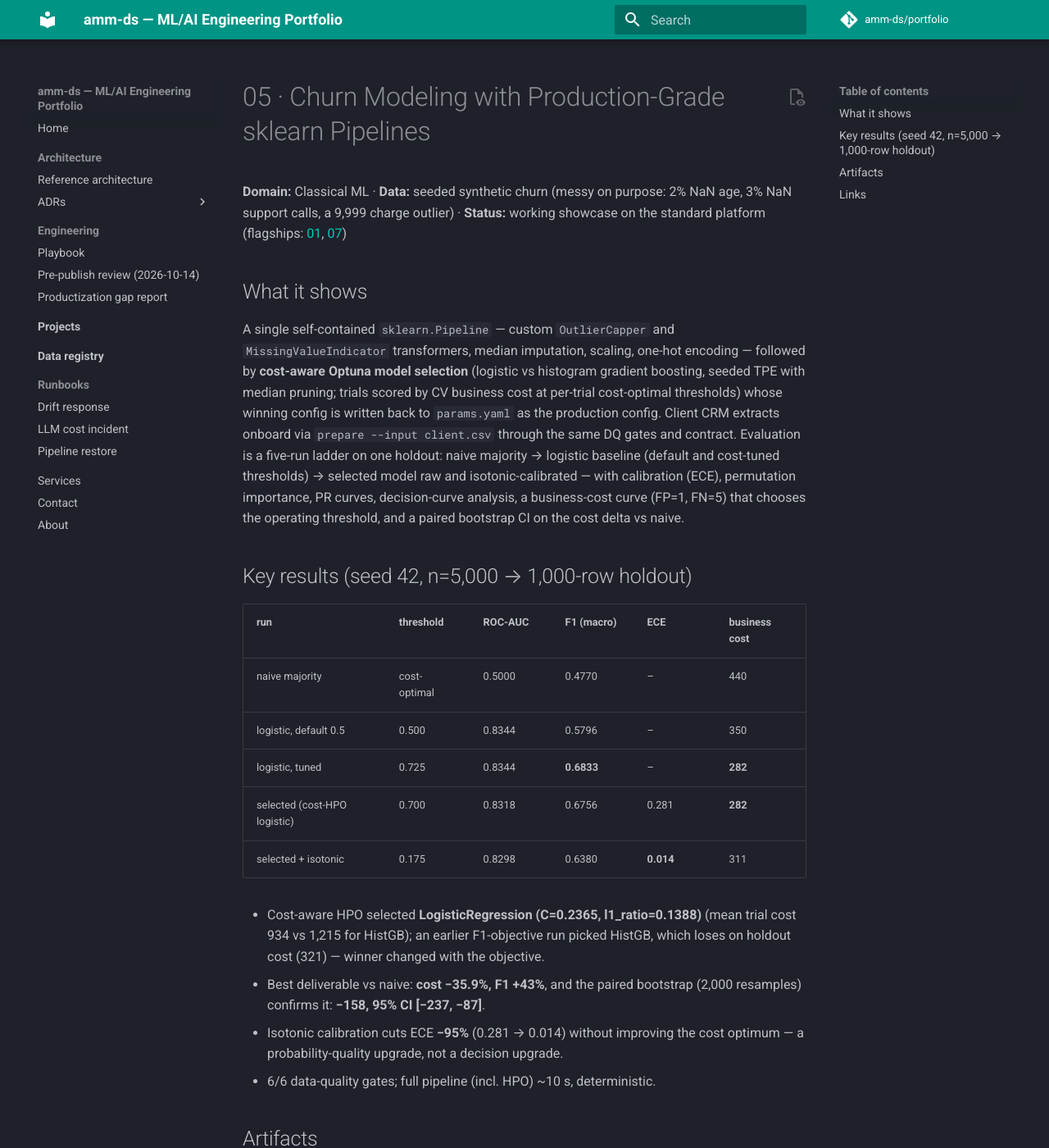
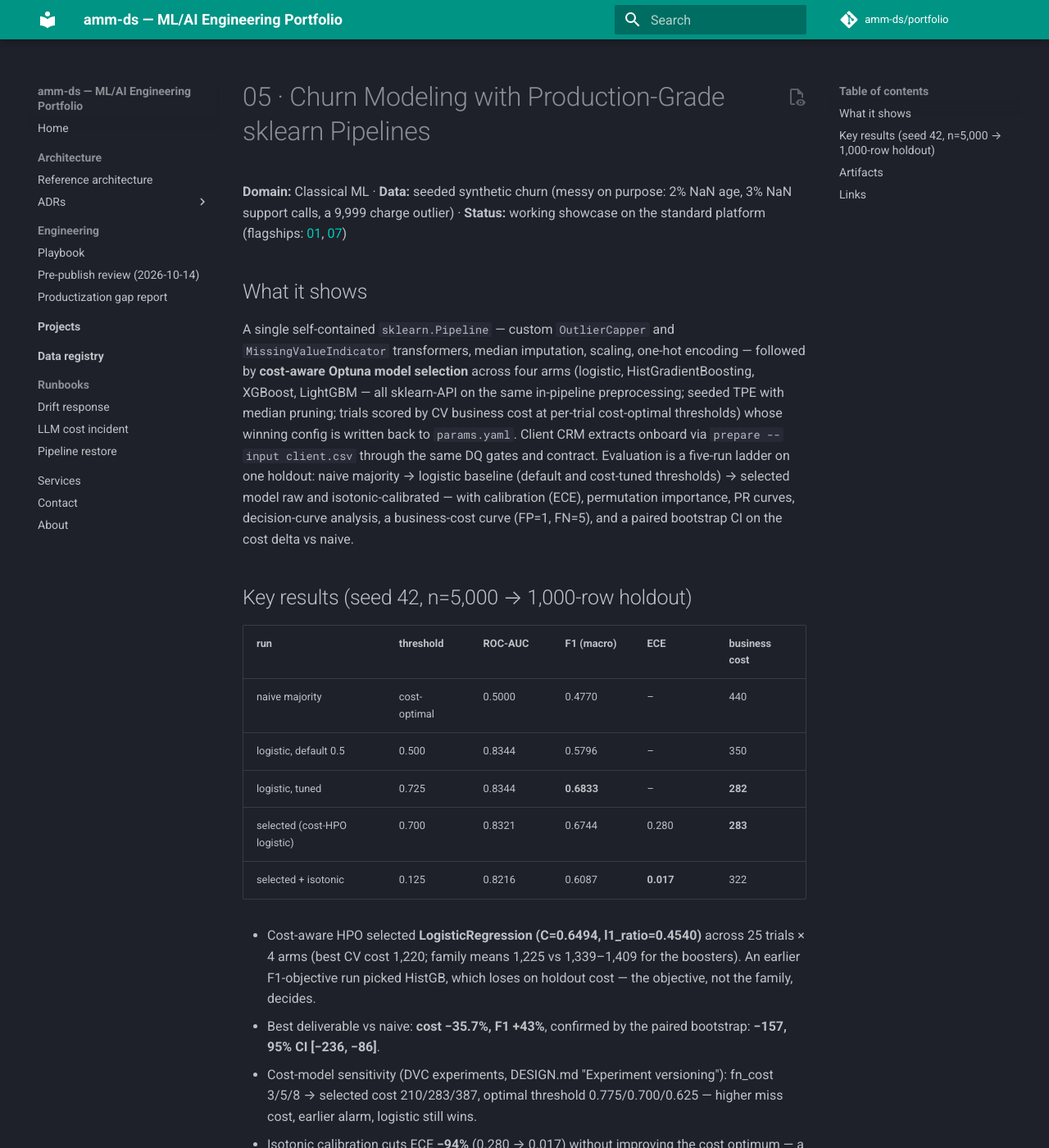
Before and after one commit to amm-ds/portfolio, an MkDocs documentation site: the page built from docs/projects/05-ml-pipeline-churn.md, in a window 1280 px wide and 1400 px high. Shown: the whole window at 82% size. Built offline with MkDocs 1.6.1 and Material for MkDocs 9.7.7, drawn with Linux system fonts in a browser that asks for light colours; comment, search, counter and statistics services are not loaded; some of the changed text lies outside the part shown.

```diff
--- a/docs/projects/05-ml-pipeline-churn.md
+++ b/docs/projects/05-ml-pipeline-churn.md
@@ -8,17 +8,17 @@
 
 A single self-contained `sklearn.Pipeline` — custom `OutlierCapper` and
 `MissingValueIndicator` transformers, median imputation, scaling, one-hot
-encoding — followed by **cost-aware Optuna model selection** (logistic vs
-histogram gradient boosting, seeded TPE with median pruning; trials scored by
-CV business cost at per-trial cost-optimal thresholds) whose winning config is
-written back to `params.yaml` as the production config. Client CRM extracts
-onboard via `prepare --input client.csv` through the same DQ gates and
-contract. Evaluation is a five-run ladder on one holdout: naive majority →
-logistic baseline (default and cost-tuned thresholds) → selected model raw and
+encoding — followed by **cost-aware Optuna model selection** across four
+arms (logistic, HistGradientBoosting, XGBoost, LightGBM — all sklearn-API on
+the same in-pipeline preprocessing; seeded TPE with median pruning; trials
+scored by CV business cost at per-trial cost-optimal thresholds) whose
+winning config is written back to `params.yaml`. Client CRM extracts onboard
+via `prepare --input client.csv` through the same DQ gates and contract.
+Evaluation is a five-run ladder on one holdout: naive majority → logistic
+baseline (default and cost-tuned thresholds) → selected model raw and
 isotonic-calibrated — with calibration (ECE), permutation importance, PR
-curves, decision-curve analysis, a business-cost curve (FP=1, FN=5) that
-chooses the operating threshold, and a paired bootstrap CI on the cost delta
-vs naive.
+curves, decision-curve analysis, a business-cost curve (FP=1, FN=5), and a
+paired bootstrap CI on the cost delta vs naive.
 
 ## Key results (seed 42, n=5,000 → 1,000-row holdout)
 
@@ -27,18 +27,21 @@
 | naive majority | cost-optimal | 0.5000 | 0.4770 | – | 440 |
 | logistic, default 0.5 | 0.500 | 0.8344 | 0.5796 | – | 350 |
 | logistic, tuned | 0.725 | 0.8344 | **0.6833** | – | **282** |
-| selected (cost-HPO logistic) | 0.700 | 0.8318 | 0.6756 | 0.281 | **282** |
-| selected + isotonic | 0.175 | 0.8298 | 0.6380 | **0.014** | 311 |
+| selected (cost-HPO logistic) | 0.700 | 0.8321 | 0.6744 | 0.280 | **283** |
+| selected + isotonic | 0.125 | 0.8216 | 0.6087 | **0.017** | 322 |
 
-- Cost-aware HPO selected **LogisticRegression (C=0.2365, l1_ratio=0.1388)**
-  (mean trial cost 934 vs 1,215 for HistGB); an earlier F1-objective run
-  picked HistGB, which loses on holdout cost (321) — winner changed with the
-  objective.
-- Best deliverable vs naive: **cost −35.9%, F1 +43%**, and the paired
-  bootstrap (2,000 resamples) confirms it: **−158, 95% CI [−237, −87]**.
-- Isotonic calibration cuts ECE **−95%** (0.281 → 0.014) without improving
+- Cost-aware HPO selected **LogisticRegression (C=0.6494, l1_ratio=0.4540)**
+  across 25 trials × 4 arms (best CV cost 1,220; family means 1,225 vs
+  1,339–1,409 for the boosters). An earlier F1-objective run picked HistGB,
+  which loses on holdout cost — the objective, not the family, decides.
+- Best deliverable vs naive: **cost −35.7%, F1 +43%**, confirmed by the
+  paired bootstrap: **−157, 95% CI [−236, −86]**.
+- Cost-model sensitivity (DVC experiments, DESIGN.md "Experiment
+  versioning"): fn_cost 3/5/8 → selected cost 210/283/387, optimal threshold
+  0.775/0.700/0.625 — higher miss cost, earlier alarm, logistic still wins.
+- Isotonic calibration cuts ECE **−94%** (0.280 → 0.017) without improving
   the cost optimum — a probability-quality upgrade, not a decision upgrade.
-- 6/6 data-quality gates; full pipeline (incl. HPO) ~10 s, deterministic.
+- 6/6 data-quality gates; full pipeline (incl. HPO) ~35 s, deterministic.
 
 ## Artifacts
 
@@ -55,7 +58,7 @@
 - [Project README](https://github.com/amm-ds/portfolio/tree/main/projects/05-ml-pipeline-churn/README.md) — full
   results, reproduce commands, client takeaways
 - [DESIGN.md](https://github.com/amm-ds/portfolio/tree/main/projects/05-ml-pipeline-churn/DESIGN.md) — requirements,
-  options considered, pipeline diagram, changelog
-- Story: `projects/05-ml-pipeline-churn/story.yaml` (8 canonical sections,
-  served by the showcase API)
+  options considered, pipeline diagram, changelog, experiment versioning
+- Story: `projects/05-ml-pipeline-churn/story.yaml` (8 canonical sections +
+  roadmap, served by the showcase API)
 - Source: `projects/05-ml-pipeline-churn/src/churn_pipeline/`
```
Also changed, not shown: README.md (+1 -1 lines), docs/projects/01-rag-agent.md (+14 -10 lines).
